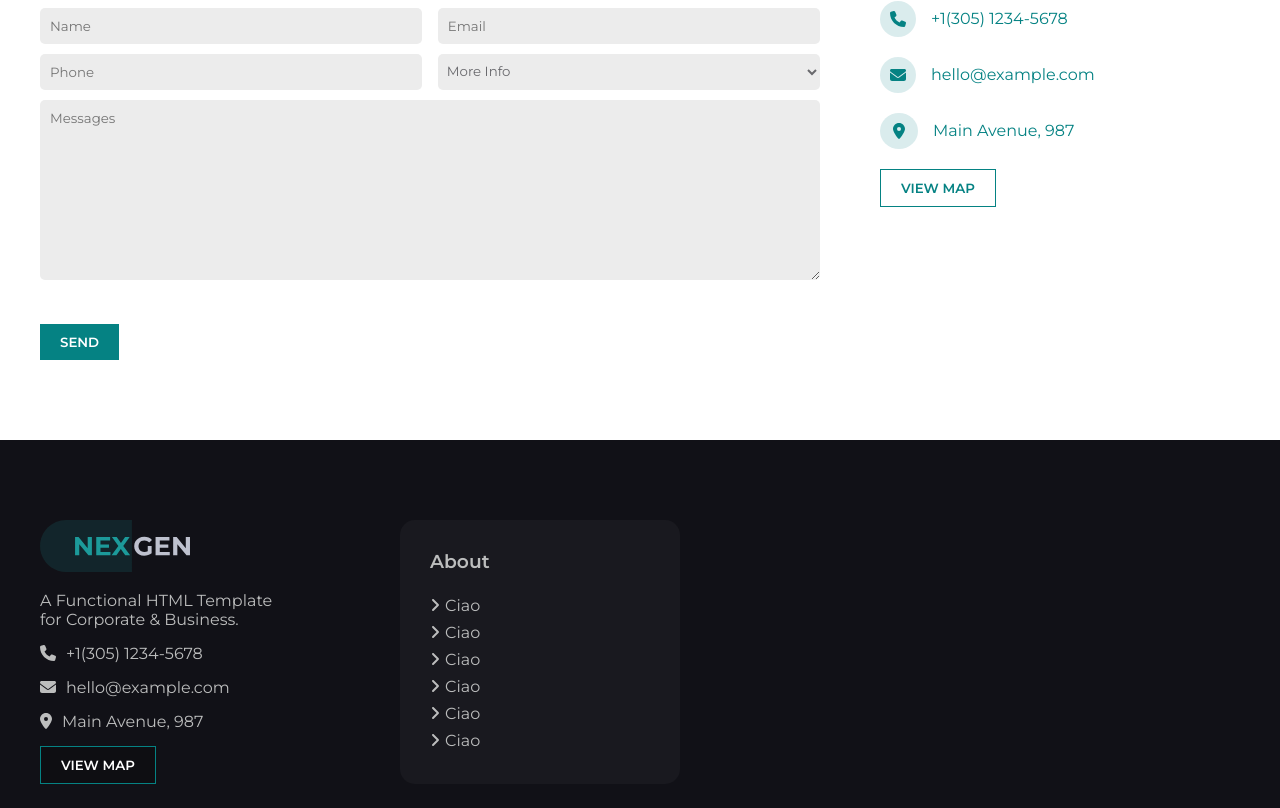
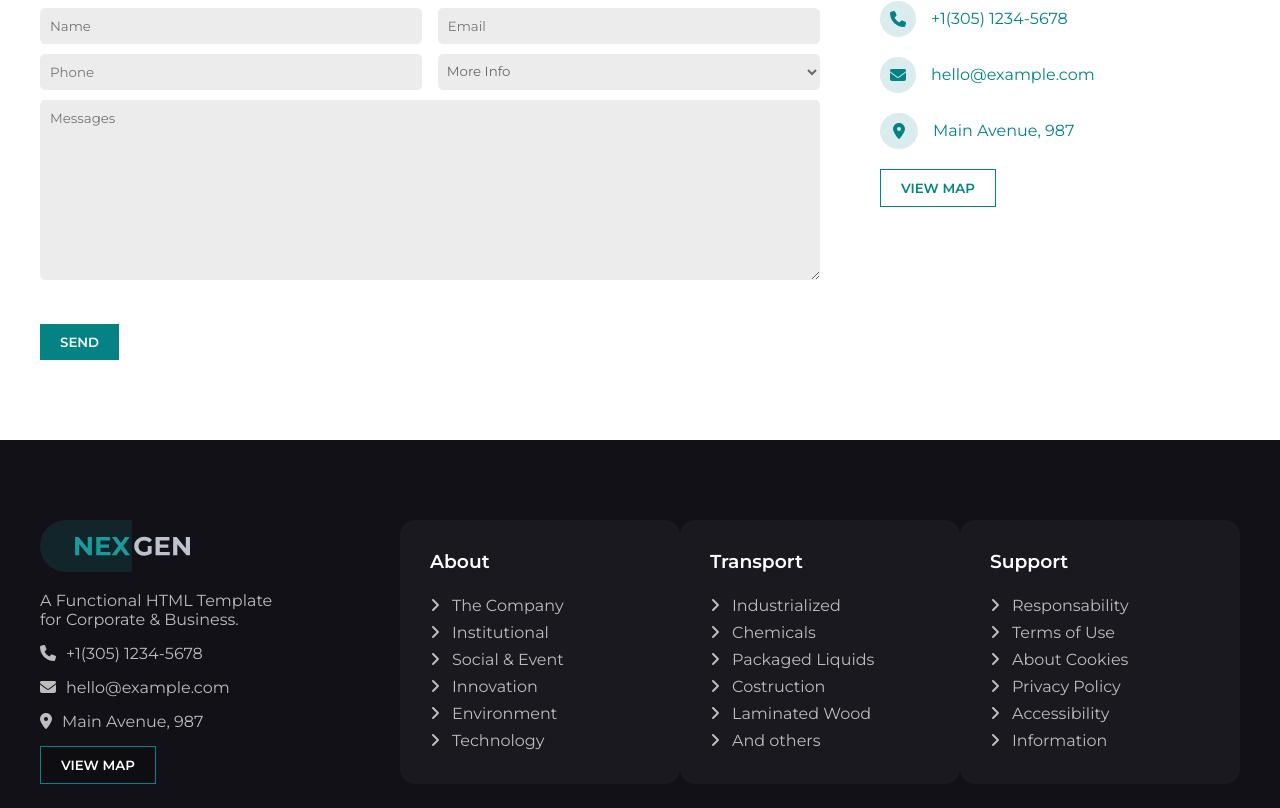
Before and after one commit to LucioMelis/proj-html-vuejs, a Vue app: page / in a window 1280 px wide. Shown: the part 4259-5067 px from the top of the page. Built offline with nearby package versions, Linux system fonts and the light colour scheme.

Commit message:
Aggiunta la dinamica nel Footer

```diff
--- /dev/null
+++ b/src/assets/data-json/link.json
@@ -0,0 +1,35 @@
+[
+    {
+        "title": "About",
+        "link": [
+            "The Company",
+            "Institutional",
+            "Social & Event",
+            "Innovation",
+            "Environment",
+            "Technology"
+        ]
+    },
+    {
+        "title": "Transport",
+        "link": [
+            "Industrialized",
+            "Chemicals",
+            "Packaged Liquids",
+            "Costruction",
+            "Laminated Wood",
+            "And others"
+        ]
+    },
+    {
+        "title": "Support",
+        "link": [
+            "Responsability",
+            "Terms of Use",
+            "About Cookies",
+            "Privacy Policy",
+            "Accessibility",
+            "Information"
+        ]
+    }
+]
--- a/src/components/CardFooter.vue
+++ b/src/components/CardFooter.vue
@@ -1,31 +1,11 @@
 <template>
   <div class="container-card-footer">
     <div class="content-card">
-      <h3>About</h3>
+      <h3>{{ info.title }}</h3>
       <ul>
-        <li>
+        <li v-for="(link, index) in info.link" :key="index">
           <font-awesome-icon icon="fa-solid fa-angle-right" />
-          <a href="#">Ciao</a>
-        </li>
-        <li>
-          <font-awesome-icon icon="fa-solid fa-angle-right" />
-          <a href="#">Ciao</a>
-        </li>
-        <li>
-          <font-awesome-icon icon="fa-solid fa-angle-right" />
-          <a href="#">Ciao</a>
-        </li>
-        <li>
-          <font-awesome-icon icon="fa-solid fa-angle-right" />
-          <a href="#">Ciao</a>
-        </li>
-        <li>
-          <font-awesome-icon icon="fa-solid fa-angle-right" />
-          <a href="#">Ciao</a>
-        </li>
-        <li>
-          <font-awesome-icon icon="fa-solid fa-angle-right" />
-          <a href="#">Ciao</a>
+          <a href="#">{{ link }}</a>
         </li>
       </ul>
     </div>
@@ -35,6 +15,9 @@
 <script>
 export default {
   name: "CardFooter",
+  props: {
+    info: Object,
+  },
 };
 </script>
 
@@ -49,6 +32,7 @@ export default {
     h3 {
       font-weight: 600;
       padding-bottom: 15px;
+      color: white;
     }
     li {
       list-style-type: none;
@@ -58,6 +42,6 @@ export default {
 }
 a {
   color: $color-text;
-  margin-left: 5px;
+  margin-left: 12px;
 }
 </style>
--- a/src/components/FooterComponent.vue
+++ b/src/components/FooterComponent.vue
@@ -27,7 +27,11 @@
           </div>
         </div>
         <div class="container-footer-link">
-          <CardFooter />
+          <CardFooter
+            v-for="(info, index) in ArrayInfo"
+            :key="index"
+            :info="info"
+          />
         </div>
       </div>
     </div>
@@ -38,8 +42,14 @@
 
 <script>
 import CardFooter from "@/components/CardFooter.vue";
+import ArrayInfo from "@/assets/data-json/link.json";
 export default {
   name: "FooterComponent",
+  data() {
+    return {
+      ArrayInfo,
+    };
+  },
   components: {
     CardFooter,
   },
```
